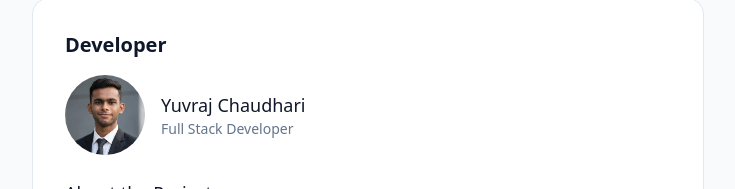
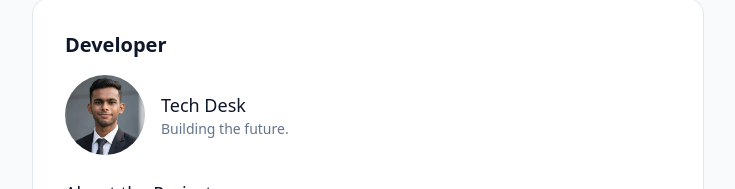
Before and after one commit to YUVRAJ007137/Answer-Engine, a Next.js app: page /about in a window 1280 px wide. Shown: the part 150-339 px from the top of the page, without its empty margins (272-1007 px from the left). Built offline with nearby package versions, Linux system fonts and the light colour scheme.

Commit message:
Update page.js

```diff
--- a/app/about/page.js
+++ b/app/about/page.js
@@ -48,10 +48,10 @@ export default function AboutPage() {
                   className="text-lg font-medium"
                   style={{ color: "var(--foreground)" }}
                 >
-                  Yuvraj Chaudhari
+                  Tech Desk
                 </p>
                 <p className="text-sm" style={{ color: "var(--muted)" }}>
-                  Full Stack Developer
+                  Building the future.
                 </p>
               </div>
             </div>
```
